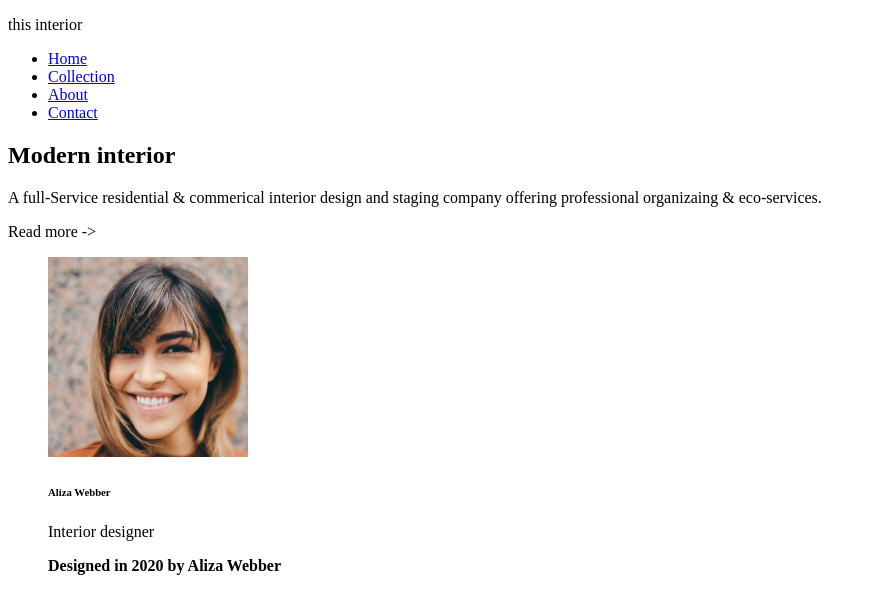
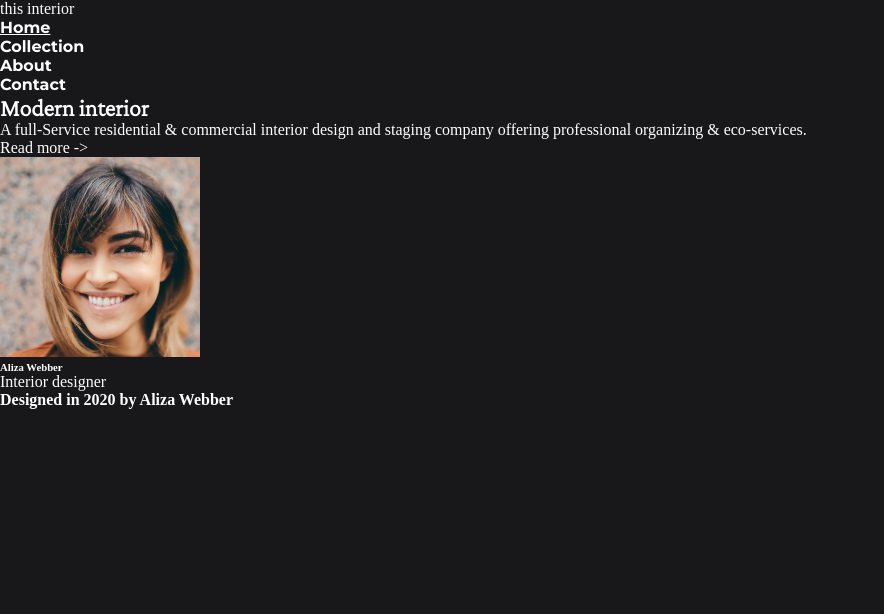
Before and after one commit to Jasmine582/interior_consultant, a plain HTML site: page index.html in a window 1280 px wide. Shown: the whole page, without its empty margins (0-884 px from the left). Drawn offline with nearby package versions, Linux system fonts and the light colour scheme.

Commit message:
Added pre styles

```diff
--- a/css/main.scss
+++ b/css/main.scss
@@ -0,0 +1,25 @@
+*{
+    margin: 0;
+    padding: 0;
+    background-color :#181719;
+
+}
+body{
+    color: #FFFFFF;
+}
+nav {
+    a{
+    color: #FFFFFF;
+    text-decoration: none;
+    font-family: 'Montserrat', sans-serif;
+    }
+    .active {
+        text-decoration: underline;
+    }
+}
+ .container {
+        h2{
+            font-family: 'Crimson Pro', serif;
+
+        }
+  }
--- a/index.html
+++ b/index.html
@@ -6,23 +6,31 @@
   <meta name="viewport" content="width=device-width, initial-scale=1.0">
   <title>Interior Consultant </title>
   <link rel="stylesheet" href="/css/main.css">
+  <link rel="preconnect" href="https://fonts.googleapis.com">
+<link rel="preconnect" href="https://fonts.gstatic.com" crossorigin>
+<link href="https://fonts.googleapis.com/css2?family=Montserrat:wght@700&display=swap" rel="stylesheet">
+<link rel="preconnect" href="https://fonts.googleapis.com">
+<link rel="preconnect" href="https://fonts.gstatic.com" crossorigin>
+<link href="https://fonts.googleapis.com/css2?family=Crimson+Pro:wght@200&display=swap" rel="stylesheet">
 </head>
 <body>
   <header>
     <div class="container">
       <p>this interior</p>
+      <nav>
       <ul>
-        <li><a href="#">Home</a></li>
+        <li><a href="#"class="active">Home</a></li>
         <li><a href="#">Collection</a></li>
         <li><a href="#">About</a></li>
         <li><a href="#">Contact</a></li>
       </ul>
+    </nav>
     </div>
   </header>
   <main>
     <div class="container">
     <h2>Modern interior</h2>
-    <p>A full-Service residential &amp; commerical interior design and staging company offering professional organizaing &amp; eco-services.</p>
+    <p>A full-Service residential &amp; commercial interior design and staging company offering professional organizing &amp; eco-services.</p>
     <p>Read more -></p>
     <figure>
       <div class="hero"></div>
```
Also changed, not shown: css/main.css.
